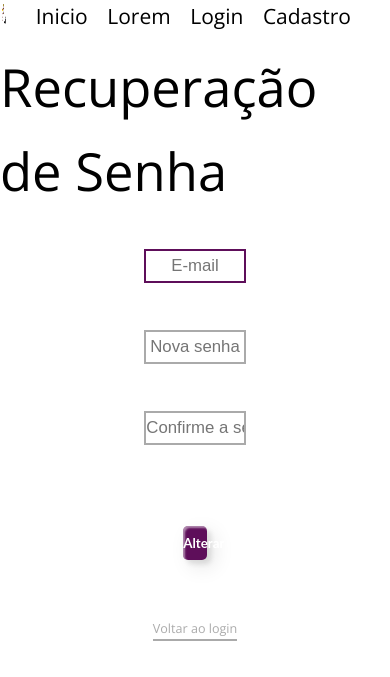
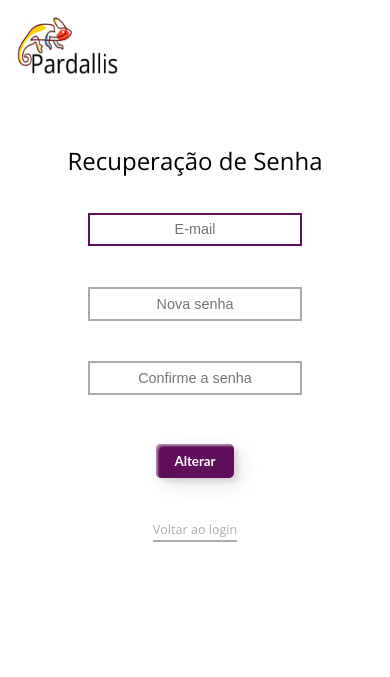
Before and after one commit to project-pardalis/project-pardalis, a plain HTML site: page SIte/public/recovery.html in a window 390 px wide. Drawn offline with nearby package versions, Linux system fonts and the light colour scheme.

Commit message:
Página de recuperação de senha e login responsivel - 90%

```diff
--- a/SIte/public/recovery.html
+++ b/SIte/public/recovery.html
@@ -28,17 +28,16 @@
     </div>
 
     <div class="center-form">
+        <h3>Recuperação de Senha</h3>
         <div class="form">
-            <h1>Recuperação de Senha</h1>
 
             <input type="text" autofocus class="input-form all-border" placeholder="E-mail" id="ipt_email" onkeypress="key()">
             <input type="password" autofocus class="input-form all-border" placeholder="Nova senha" id="ipt_password" onkeypress="key()">
             <input type="password" autofocus class="input-form all-border" placeholder="Confirme a senha" id="ipt_password_confirm" onkeypress="key()">
             <button onclick="updatePassword()">Alterar</button>
             <a href="login.html">Voltar ao login</a>
-
-            <span id="error_msg"></span>
         </div>
+        <span id="error_msg"></span>
     </div>
 
 </div>
--- a/SIte/public/style.css
+++ b/SIte/public/style.css
@@ -80,11 +80,19 @@ a {
   flex-direction: column;
   padding-top: 1%;
   align-items: center;
+  border: 0px dashed green;
+  box-sizing: border-box;
 }
 
-.center-form .form h1 {
-  font-size: 250%;
-  margin-bottom: 7%;
+.center-form  h1 {
+  font-size: 2.8rem;
+  margin-bottom: 2%;
+  font-weight: 400;
+}
+
+.center-form  h3 {
+  font-size: 2.5rem;
+  margin-bottom: 2%;
   font-weight: 400;
 }
 
@@ -106,7 +114,8 @@ a {
 .all-border{
   height: 4vh;
   border: 2px solid var(--silver);
-  margin-top: 1vh;
+  margin-top: 2vh;
+
 }
 
 .all-border:focus, .all-border:hover{
@@ -179,5 +188,97 @@ a {
 #error_msg{
     color: red;
     font-weight: 500;
-    margin-top: 10%;
+    margin-top: 3%;
+    font-size: 1.4rem;
 }
+
+
+@media only screen and (min-width: 200px) and (max-width: 900px) {
+
+  .header li{
+    display: none;
+  }
+
+  .header {
+    border: 0px dashed green;
+    display: flex;
+    justify-content: flex-start;
+    margin-bottom: 8vh;
+    margin-top: 2vh;
+    margin-left: 2vh;
+
+  }
+
+  .header .logo-img img {
+    height: 100%;
+    width: 30%;
+    border: 0px dashed purple;
+    margin-top: 0%;
+    margin-left: 0%;
+  }
+
+  .center-form  h1 {
+    font-size: 2rem;
+    margin-bottom: 5vh;
+    font-weight: 400;
+  }
+
+  .input-form {
+    width: 55vw;
+    margin: 15%;
+    height: 3vh;
+    text-align: center;
+    border: none;
+    border-bottom: 3px solid var(--thirdColor);
+    outline: none;
+    font-size: 0.9rem;
+
+  }
+
+  .form button {
+    color: white;
+    background-color: var(--thirdColor);
+    height: 4vh;
+    width: 20vw;
+    border-radius: 5px;
+    border: 0;
+    margin-top: 2vh;
+    margin-bottom: 5vh;
+    font-weight: bold;
+    cursor: pointer;
+    z-index: 1;
+    font-family: "Lato", sans-serif;
+    cursor: pointer;
+    transition: all 0.3s ease;
+    position: relative;
+    display: inline-block;
+    box-shadow: inset 2px 2px 2px 0px rgba(255, 255, 255, 0.5),
+      7px 7px 20px 0px rgba(0, 0, 0, 0.1), 4px 4px 5px 0px rgba(0, 0, 0, 0.1);
+    outline: none;
+  }
+
+  #error_msg{
+    color: red;
+    font-weight: 500;
+    margin-top: 5%;
+    font-size: 0.8rem
+}
+.center-form  h3 {
+  font-size: 1.5rem;
+  margin-bottom: 2%;
+  font-weight: 400;
+  margin-bottom: 5%;
+}
+
+.all-border{
+  height: 4vh;
+  border: 2px solid var(--silver);
+  margin-top: 1vh;
+}
+
+.all-border:focus, .all-border:hover{
+  border: 2px solid var(--thirdColor);
+  transition: all ease-in-out 300ms;
+
+}
+}
```
Also changed, not shown: SIte/public/login.html (+6 -4 lines).
